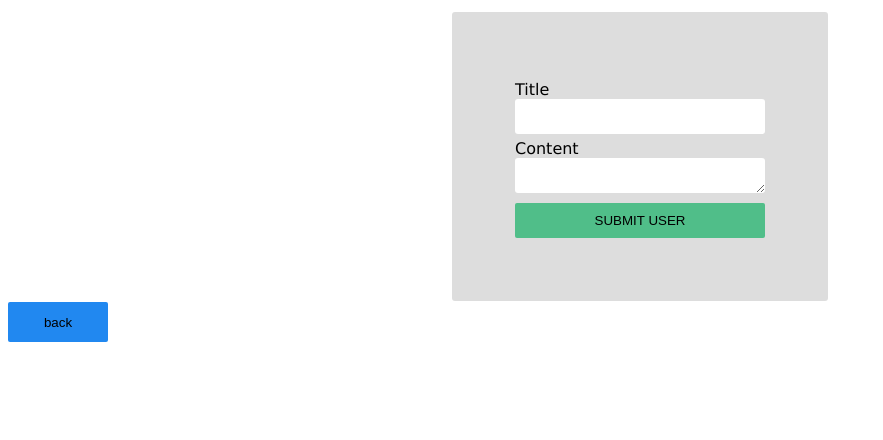
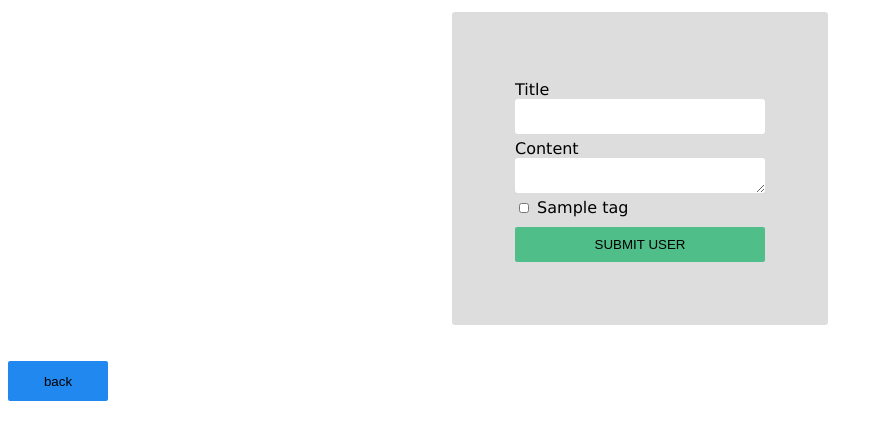
Before and after one commit to willyv4/flask-blogly, a Flask app: page /users/1/posts/new in a window 1280 px wide. Shown: the part 136-576 px from the top of the page, without its empty margins (0-883 px from the left). Run offline with Flask 3, Linux system fonts and the light colour scheme; tables that the repository leaves empty hold one stand-in row (values such as "Sample post").

Commit message:
added tag route, need to make styles consistent

```diff
--- a/app.py
+++ b/app.py
@@ -1,9 +1,7 @@
 """Blogly application."""
 
-from crypt import methods
-from urllib.parse import uses_relative
 from flask import Flask, redirect, render_template, request
-from models import db, connect_db, User, Post
+from models import db, connect_db, User, Post, Tag, PostTag
 
 
 app = Flask(__name__)
@@ -117,8 +115,9 @@ def show_add_user_form(user_id):
     """
 
     user = User.query.get(user_id)
+    tags = Tag.query.all()
 
-    return render_template('add_post.html', user=user)
+    return render_template('add_post.html', user=user, tags=tags)
 
 
 @app.route('/users/<int:user_id>/posts/new', methods=['POST'])
@@ -127,20 +126,40 @@ def submit_add_user_form(user_id):
     Creates a new post for the user with the given user_id and redirects to the user's details page.
     """
 
-    user = User.query.get(user_id)
-
     title = request.form['title']
     content = request.form['content']
-    user_id = user.id
+    tag_names = request.form.getlist('name')
 
+    tags = Tag.query.filter(Tag.name.in_(tag_names)).all()
+
+    print('*********************')
+    print('*********************')
+    print('*********************')
+    print(tags, 'near line 146')
+    print('*********************')
+    print('*********************')
+    print('*********************')
+
+    # create a new Post object and add it to the database session
     new_post = Post(title=title, content=content, user_id=user_id)
     db.session.add(new_post)
     db.session.commit()
 
-    return redirect(f'/users/{user.id}')
+    # associate the new Post object with the selected Tag objects
+    # Associate the post with the tags
+    for tag in tags:
+        post_tag = PostTag(post=new_post, tag=tag)
+        db.session.add(post_tag)
+
+    # Commit the changes to the database
+    db.session.commit()
+
+    # commit the changes to the database
+
+    return redirect(f'/users/{user_id}')
 
 
-@app.route('/posts/<int:post_id>')
+@ app.route('/posts/<int:post_id>')
 def show_users_post(post_id):
     """
     This route shows a specific post and the user who created it.
@@ -148,10 +167,16 @@ def show_users_post(post_id):
     post = Post.query.get(post_id)
     user = User.query.get(post.user_id)
 
-    return render_template('show_user_post.html', post=post, user=user)
+    # show posts
+    tags = Tag.query.join(PostTag).filter(PostTag.post_id == post_id).all()
+    print('******************')
+    print(tags, 'near line 165')
+    print('******************')
+
+    return render_template('show_user_post.html', post=post, user=user, tags=tags)
 
 
-@app.route('/posts/<int:post_id>/edit')
+@ app.route('/posts/<int:post_id>/edit')
 def display_edit_form(post_id):
     """
     This route allows the user to edit a specific post by displaying a form.
@@ -160,7 +185,7 @@ def display_edit_form(post_id):
     return render_template('edit_post.html', post=post)
 
 
-@app.route('/posts/<int:post_id>/edit', methods=['POST'])
+@ app.route('/posts/<int:post_id>/edit', methods=['POST'])
 def submit_users_edits(post_id):
     """
     This route updates a post with new content submitted by the user.
@@ -176,7 +201,7 @@ def submit_users_edits(post_id):
     return redirect(f'/users/{user_id}')
 
 
-@app.route('/posts/<int:post_id>/delete', methods=['POST'])
+@ app.route('/posts/<int:post_id>/delete', methods=['POST'])
 def delete_post(post_id):
     """
     This route deletes a post from the database.
@@ -188,3 +213,65 @@ def delete_post(post_id):
     db.session.commit()
 
     return redirect(f'/users/{user_id}')
+
+
+@ app.route('/tags')
+def list_tags():
+    tags = Tag.query.all()
+
+    return render_template('tags_list.html', tags=tags)
+
+
+@ app.route('/tags/<int:tag_id>')
+def tags_details(tag_id):
+    post_w_tag = PostTag.query.filter_by(tag_id=tag_id).all()
+    tag = Tag.query.get(tag_id)
+
+    posts_ids = [post.post_id for post in post_w_tag]
+    posts = Post.query.filter(Post.id.in_(posts_ids)).all()
+
+    return render_template('tag_detail.html', tag=tag, posts=posts)
+
+
+@ app.route('/tags/new')
+def add_new_tag():
+
+    return render_template('tag_adder_form.html')
+
+
+@ app.route('/tags/new', methods=['POST'])
+def submit_new_tag_form():
+
+    name = request.form['name']
+    tag = Tag(name=name)
+    db.session.add(tag)
+    db.session.commit()
+
+    return redirect('/tags')
+
+
+@ app.route('/tags/<int:tag_id>/edit')
+def edit_tag(tag_id):
+    tag = Tag.query.get(tag_id)
+
+    return render_template('edit_tag.html', tag=tag)
+
+
+@ app.route('/tags/<int:tag_id>/edit', methods=['POST'])
+def submit_tag_edit(tag_id):
+    tag = Tag.query.get(tag_id)
+
+    tag.name = request.form['name']
+    db.session.commit()
+
+    return redirect('/tags')
+
+
+@ app.route('/tags/<int:tag_id>/delete', methods=['POST'])
+def delete_tag(tag_id):
+
+    tag = Tag.query.get(tag_id)
+    db.session.delete(tag)
+    db.session.commit()
+
+    return redirect('/tags')
--- a/static/style.css
+++ b/static/style.css
@@ -51,9 +51,10 @@ nav {
     border: none;
     height: 40px;
     width: 100px;
-    margin-top: -15px;
     border-radius: 2px;
     transition: .3s ease-in-out;
+    position: relative;
+    margin-top: 20px;
 }
 
 #add-button:hover {
@@ -216,3 +217,27 @@ label {
 }
 
 /* ~~~~~~~~~~~~~~~~~~~~~~ forms and inputs ~~~~~~~~~~~~~~~~ */
+
+
+/* ~~~~~~~~~~~~~~~~~ tags list ~~~~~~~~~~~~~~~~ */
+
+section span {
+   background-color: rgb(34, 34, 34);
+   padding: 2px;
+   border-radius: 2px;
+   color: white;
+}
+
+#checkbox {
+    height: 10px;
+    width: 10px;
+}
+
+.container {
+    display: flex;
+    flex-wrap: wrap;
+  }
+
+  .container label {
+    flex-basis: 25%; /* or any other value that works for your layout */
+  }
--- a/templates/add_post.html
+++ b/templates/add_post.html
@@ -8,6 +8,15 @@
   <input type="text" name="title" required />
   <label for="last_name">Content</label>
   <textarea type="text" name="content" required /></textarea>
+
+
+    {% for tag in tags %}
+      <label>
+        <input id="checkbox" type="checkbox" name="name" value="{{tag.name}}">
+        {{tag.name}}
+      </label>
+    {% endfor %}
+
   <button class="edit-button">Submit User</button>
 </form>
 
--- a/templates/show_user_post.html
+++ b/templates/show_user_post.html
@@ -5,6 +5,12 @@
   <p>{{ post.content}}</p>
 
   <p>by {{user.first_name}} {{user.last_name}}</p>
+
+  <section>
+    {% for tag in tags%}
+    <a href="/tags/{{ tag.id }}"><span>{{ tag.name }}</span></a>
+    {% endfor %}
+  </section>
 
   <a href="/posts/{{post.id}}/edit"
     ><button class="edit-button">Edit</button></a
```
Also changed, not shown: models.py (+26 -0 lines), seed.py (added, +51 -0 lines), templates/edit_tag.html (added, +8 -0 lines), templates/tag_adder_form.html (added, +8 -0 lines), templates/tag_detail.html (added, +16 -0 lines), templates/tags_list.html (added, +8 -0 lines).
